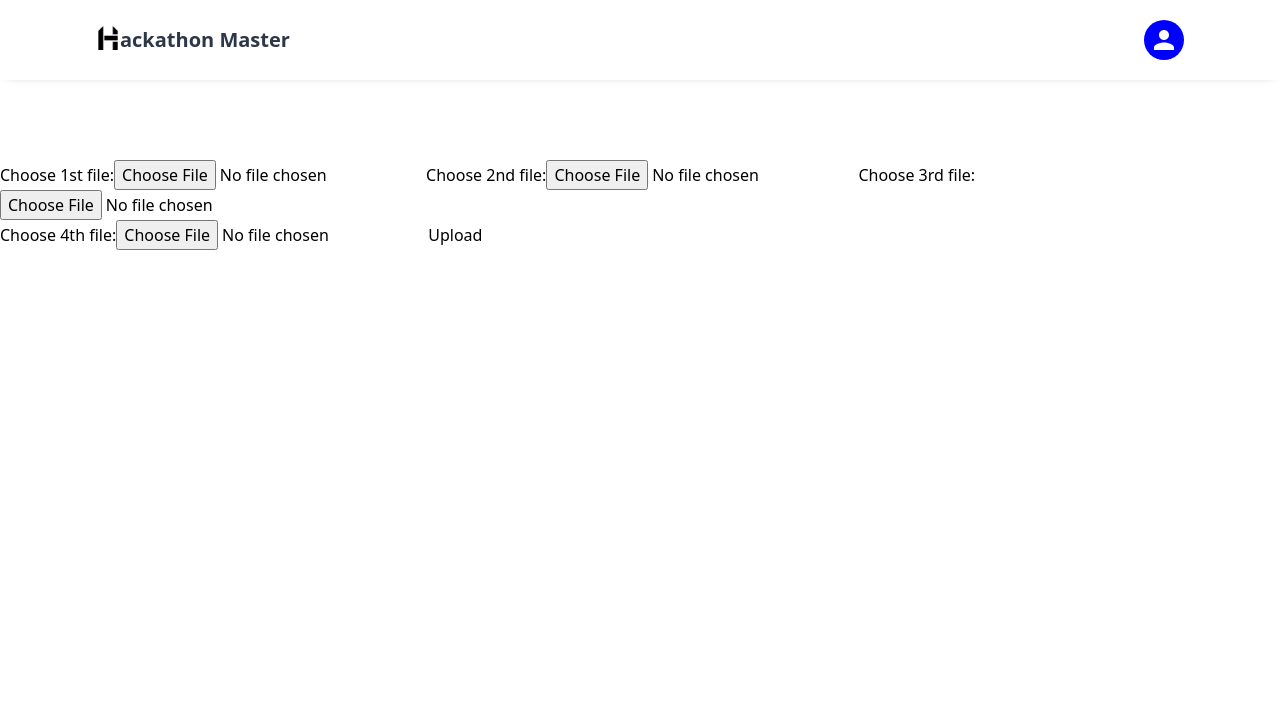
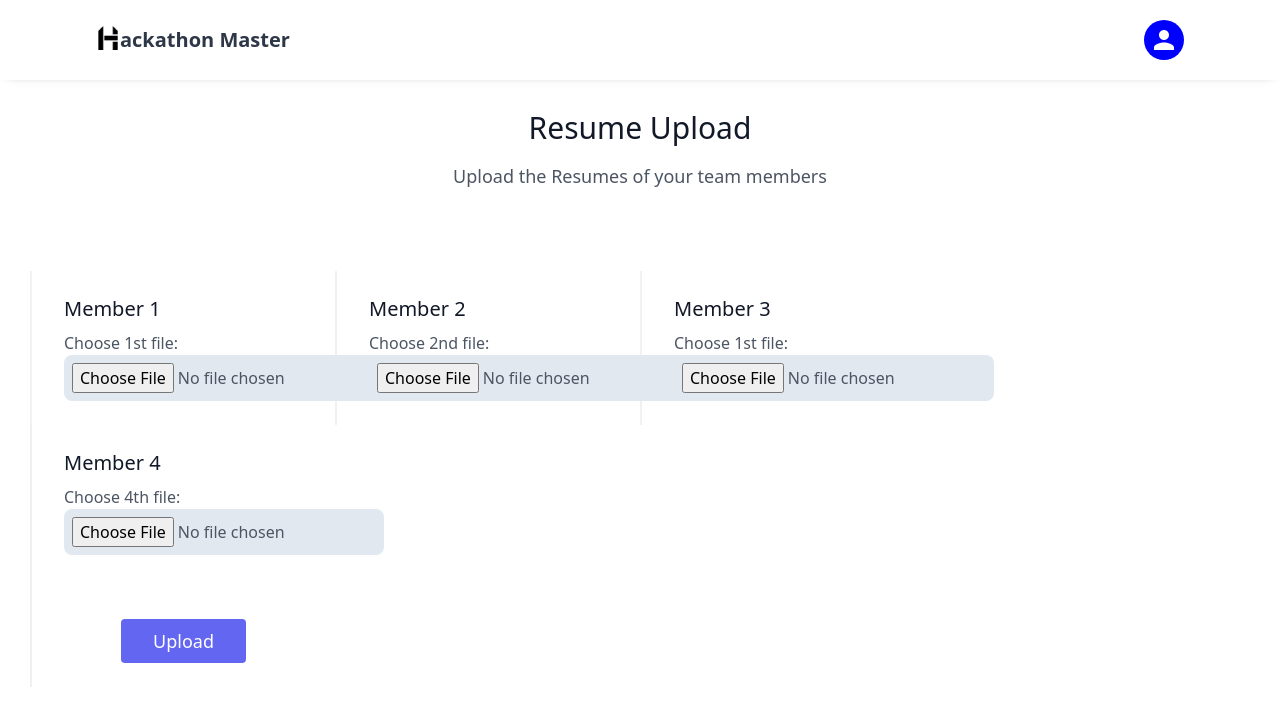
Before and after one commit to ayushjain4702/Hackniche_CodeBots, a React (Create React App) app in the folder client/: page /parse in a window 1280 px wide. Shown: the top 726 px of the page. Built offline with nearby package versions, Linux system fonts and the light colour scheme; no server answers.

Commit message:
Resume upload config

```diff
--- a/client/src/components/About.js
+++ b/client/src/components/About.js
@@ -102,6 +102,11 @@ function About() {
               <div className="bg-white rounded-2xl p-3 px-4">#Hackathon</div>
               <div className="bg-white rounded-2xl p-3 px-4">#Engineering</div>
               <div className="bg-white rounded-2xl p-3 px-4">#Presentation</div>
+              <NavLink to="/parse">
+                <div className="bg-blue-700 text-white font-semibold text-xl rounded-2xl p-3 px-4 ml-10">
+                  Register Team
+                </div>
+              </NavLink>
             </div>
           </div>
         </div>
--- a/client/src/components/Parse.js
+++ b/client/src/components/Parse.js
@@ -1,4 +1,4 @@
-import React, { useState } from 'react';
+import React, { useState } from "react";
 function Parse() {
   const [file, setFile] = useState(null);
 
@@ -10,42 +10,123 @@ function Parse() {
     event.preventDefault();
 
     const formData = new FormData();
-      formData.append('pdf_file', file);
+    formData.append("pdf_file", file);
 
-      const response = await fetch('http://localhost:5000/predict', {
-        method: 'POST',
-        body: formData
+    const response = await fetch("http://localhost:5000/predict", {
+      method: "POST",
+      body: formData,
     });
 
     if (response.ok) {
-        console.log('File uploaded successfully');
+      console.log("File uploaded successfully");
     } else {
-        console.error('Error uploading file');
+      console.error("Error uploading file");
     }
   };
 
   return (
-      <div className='mt-20'>
+    <section className="text-gray-600 body-font">
+      <div className="container px-5 pb-24 pt-5 mx-auto">
+        <div className="flex flex-col text-center w-full mb-20">
+          <h1 className="sm:text-3xl text-2xl font-medium title-font mb-4 text-gray-900">
+            Resume Upload
+          </h1>
+          <p className="lg:w-2/3 mx-auto leading-relaxed text-lg">
+            Upload the Resumes of your team members
+          </p>
+        </div>
+        <div className="flex flex-wrap">
+          <div></div>
+          <div className="xl:w-1/4 lg:w-1/2 md:w-full px-8 py-6 border-l-2 border-gray-200 border-opacity-60">
+            <h2 className="text-lg sm:text-xl text-gray-900 font-medium title-font mb-2">
+              Member 1
+            </h2>
             <label>
               Choose 1st file:
-            <input type="file" onChange={handleFileChange} />
+              <input
+                className="bg-slate-200 rounded-lg pl-2 py-2 inline-flex items-center"
+                type="file"
+                accept="application/pdf"
+                onChange={handleFileChange}
+              />
             </label>
+          </div>
+          <div className="xl:w-1/4 lg:w-1/2 md:w-full px-8 py-6 border-l-2 border-gray-200 border-opacity-60">
+            <h2 className="text-lg sm:text-xl text-gray-900 font-medium title-font mb-2">
+              Member 2
+            </h2>
             <label>
               Choose 2nd file:
-            <input type="file" onChange={handleFileChange} />
+              <input
+                className="bg-slate-200 rounded-lg pl-2 py-2 inline-flex items-center"
+                type="file"
+                accept="application/pdf"
+                onChange={handleFileChange}
+              />
             </label>
+          </div>
+          <div className="xl:w-1/4 lg:w-1/2 md:w-full px-8 py-6 border-l-2 border-gray-200 border-opacity-60">
+            <h2 className="text-lg sm:text-xl text-gray-900 font-medium title-font mb-2">
+              Member 3
+            </h2>
             <label>
-            Choose 3rd file:
-            <input type="file" onChange={handleFileChange} />
+              Choose 1st file:
+              <input
+                className="bg-slate-200 rounded-lg pl-2 py-2 inline-flex items-center"
+                type="file"
+                accept="application/pdf"
+                onChange={handleFileChange}
+              />
             </label>
+          </div>
+        </div>
+        <div className="xl:w-1/4 lg:w-1/2 md:w-full px-8 py-6 border-l-2 border-gray-200 border-opacity-60">
           <form onSubmit={handleSubmit}>
+            <h2 className="text-lg sm:text-xl text-gray-900 font-medium title-font mb-2">
+              Member 4
+            </h2>
             <label>
               Choose 4th file:
-            <input type="file" onChange={handleFileChange} />
+              <input
+                className="bg-slate-200 rounded-lg pl-2 py-2 inline-flex items-center"
+                type="file"
+                accept="application/pdf"
+                onChange={handleFileChange}
+              />
             </label>
-          <button type="submit">Upload</button>
+
+            {/* // <button type="submit">Upload</button> */}
+
+            <button
+              type="submit"
+              className="flex mx-auto mt-16 text-white bg-indigo-500 border-0 py-2 px-8 focus:outline-none hover:bg-indigo-600 rounded text-lg"
+            >
+              Upload
+            </button>
           </form>
         </div>
+      </div>
+    </section>
+
+    // <label>
+    //     Choose 1st file:
+    //     <input type="file" onChange={handleFileChange} />
+    //   </label>
+    //   <label>
+    //     Choose 2nd file:
+    //     <input type="file" onChange={handleFileChange} />
+    //   </label>
+    //   <label>
+    //     Choose 3rd file:
+    //     <input type="file" onChange={handleFileChange} />
+    //   </label>
+    // <form onSubmit={handleSubmit}>
+    //   <label>
+    //     Choose 4th file:
+    //     <input type="file" onChange={handleFileChange} />
+    //   </label>
+    //   <button type="submit">Upload</button>
+    // </form>
   );
 }
 
```
Lines whose indentation alone changed are shown as unchanged.
